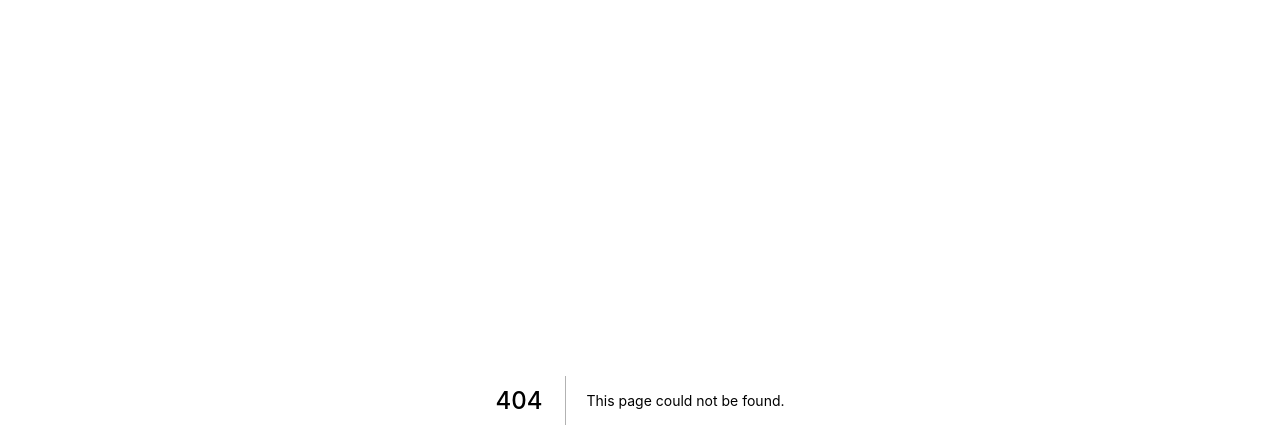
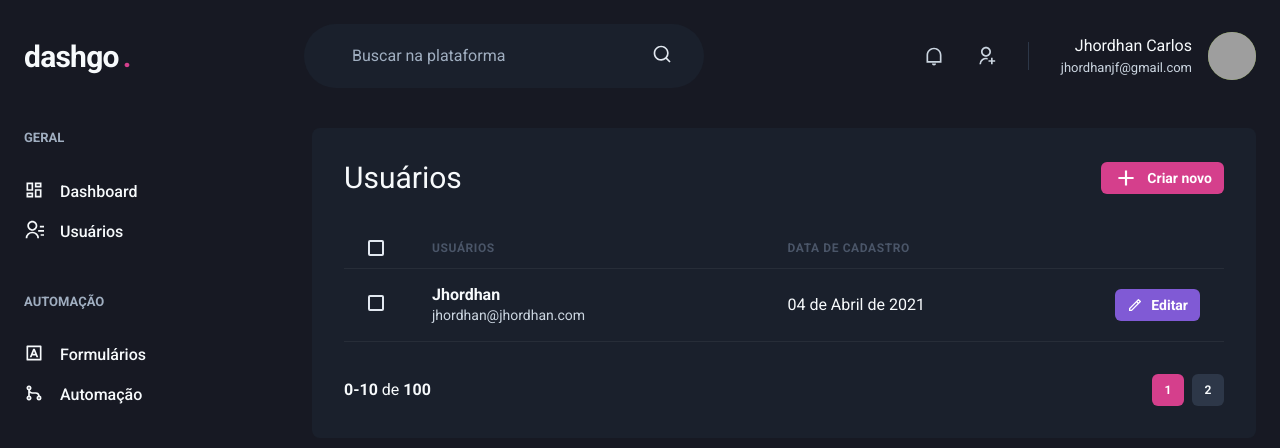
Before and after one commit to JhordhanCarlos/dashgo, a Next.js app in the folder dashgo/: page /users in a window 1280 px wide. Before the commit this address had no page. Shown: the top 448 px of the page. Built offline with nearby package versions, Linux system fonts and the light colour scheme; grey boxes are pictures that could not be loaded.

Commit message:
Criando a paginação no dashboard e os componentes de usuários

```diff
--- a/dashgo/package.json
+++ b/dashgo/package.json
@@ -13,9 +13,11 @@
     "@chakra-ui/react": "^1.8.5",
     "@emotion/react": "^11.8.1",
     "@emotion/styled": "^11.8.1",
+    "apexcharts": "^3.33.2",
     "framer-motion": "^6.2.8",
     "next": "12.1.0",
     "react": "17.0.2",
+    "react-apexcharts": "^1.3.9",
     "react-dom": "17.0.2",
     "react-icons": "^4.3.1"
   },
--- a/dashgo/src/components/Header.tsx
+++ b/dashgo/src/components/Header.tsx
@@ -12,6 +12,7 @@ export function Header() {
             mt="4"
             px="6"
             align="center"
+            mb="8"
         >
             <Text
                 fontSize="3xl"
--- /dev/null
+++ b/dashgo/src/components/Pagination.tsx
@@ -0,0 +1,43 @@
+import { Box, Button, Stack } from "@chakra-ui/react";
+
+export function Pagination(){
+    return(
+        <Stack
+            direction="row"
+            mt="8"
+            justify="space-between"
+            align="center"
+            spacing="6"
+        >
+        <Box>
+            <strong>0-10</strong> de <strong>100</strong>
+        </Box>
+            <Stack direction="row" spacing="2">
+                <Button
+                    size="sm"
+                    fontSize="xs"
+                    width="4"
+                    colorScheme="pink"
+                    disabled
+                    _disabled={{
+                        bg: 'pink.500',
+                        cursor:'default',
+                    }}
+                >
+                    1
+                </Button>
+                <Button
+                    size="sm"
+                    fontSize="xs"
+                    width="4"
+                    bg="gray.700"
+                    _hover={{
+                        bg: 'gray.500',
+                    }}
+                >
+                    2
+                </Button>
+            </Stack>
+        </Stack>
+    )
+}
--- /dev/null
+++ b/dashgo/src/components/Sidebar.tsx
@@ -0,0 +1,37 @@
+import { Box ,Stack, Text, Link, Icon } from "@chakra-ui/react";
+import { RiContactsLine, RiDashboardLine, RiGitMergeLine, RiInputMethodLine } from "react-icons/ri";
+
+export function Sidebar() {
+    return (
+        <Box as="aside" w="64" mr="8">
+            <Stack spacing="12" align="flex-start">
+            <Box>
+                <Text fontWeight="bold" color="gray.400" fontSize="small">GERAL</Text>
+                <Stack spacing="4" mt="8" align="stretch">
+                    <Link display="flex" align="center">
+                        <Icon as={RiDashboardLine} fontSize="20" />
+                        <Text ml="4" fontWeight="medium">Dashboard</Text>
+                    </Link>
+                    <Link display="flex" align="center">
+                        <Icon as={RiContactsLine} fontSize="20" />
+                        <Text ml="4" fontWeight="medium">Usuários</Text>
+                    </Link>
+                </Stack>
+            </Box>
+            <Box>
+                <Text fontWeight="bold" color="gray.400" fontSize="small">AUTOMAÇÃO</Text>
+                <Stack spacing="4" mt="8" align="stretch">
+                    <Link display="flex" align="center">
+                        <Icon as={RiInputMethodLine} fontSize="20" />
+                        <Text ml="4" fontWeight="medium">Formulários</Text>
+                    </Link>
+                    <Link display="flex" align="center">
+                        <Icon as={RiGitMergeLine} fontSize="20" />
+                        <Text ml="4" fontWeight="medium">Automação</Text>
+                    </Link>
+                </Stack>
+            </Box>
+            </Stack>
+        </Box>
+    );
+}
--- /dev/null
+++ b/dashgo/src/pages/users/index.tsx
@@ -0,0 +1,73 @@
+import { Box, Button, Checkbox, Flex, Heading, Icon, Table, Tbody, Td, Text, Th, Thead, Tr } from "@chakra-ui/react";
+import { RiAddLine, RiPencilLine } from "react-icons/ri";
+import { Header } from "../../components/Header";
+import { Pagination } from "../../components/Pagination";
+import { Sidebar } from "../../components/Sidebar";
+
+export default function UserList(){
+    return(
+        <Box>
+            <Header />
+
+            <Flex w="100%" maxWidth={1480} mx="auto" px="6">
+                <Sidebar />
+
+                <Box flex="1" borderRadius={8} bg="gray.800" p="8">
+                    <Flex mb="8" justify="space-between" align="center">
+                        <Heading size="lg" fontWeight="normal">Usuários</Heading>
+
+                        <Button
+                            as="a"
+                            size="sm"
+                            fontSize="sm"
+                            colorScheme="pink"
+                            leftIcon={<Icon as={RiAddLine} fontSize="26"/>}
+                            >
+                            Criar novo
+                        </Button>
+                    </Flex>
+
+                    <Table colorScheme="whiteAlpha">
+                        <Thead>
+                            <Tr>
+                                <Th px="6" color="gray.300" width="8">
+                                    <Checkbox colorScheme="pink" />
+                                </Th>
+                                <Th>Usuários</Th>
+                                <Th>Data de Cadastro</Th>
+                                <Th width="8"></Th>
+                            </Tr>
+                        </Thead>
+                        <Tbody>
+                            <Tr>
+                                <Td px="6">
+                                    <Checkbox colorScheme="pink" />
+                                </Td>
+                                <Td>
+                                    <Text fontWeight="bold">Jhordhan</Text>
+                                    <Text fontSize="sm" color="gray.300">jhordhan@jhordhan.com</Text>
+                                </Td>
+                                <Td>
+                                    04 de Abril de 2021
+                                </Td>
+                                <Td>
+                                    <Button
+                                        as="a"
+                                        size="sm"
+                                        fontSize="sm"
+                                        colorScheme="purple"
+                                        leftIcon={<Icon as={RiPencilLine} fontSize="16"/>}
+                                        >
+                                        Editar
+                                    </Button>
+                                </Td>
+                            </Tr>
+                        </Tbody>
+                    </Table>
+
+                    <Pagination />
+                </Box>
+            </Flex>
+        </Box>
+    )
+}
```
Also changed, not shown: dashgo/src/pages/dashboard.tsx (+87 -3 lines), dashgo/src/pages/users/create.tsx (added, +34 -0 lines), 1 other file (tests, documents, lock files or other folders).
